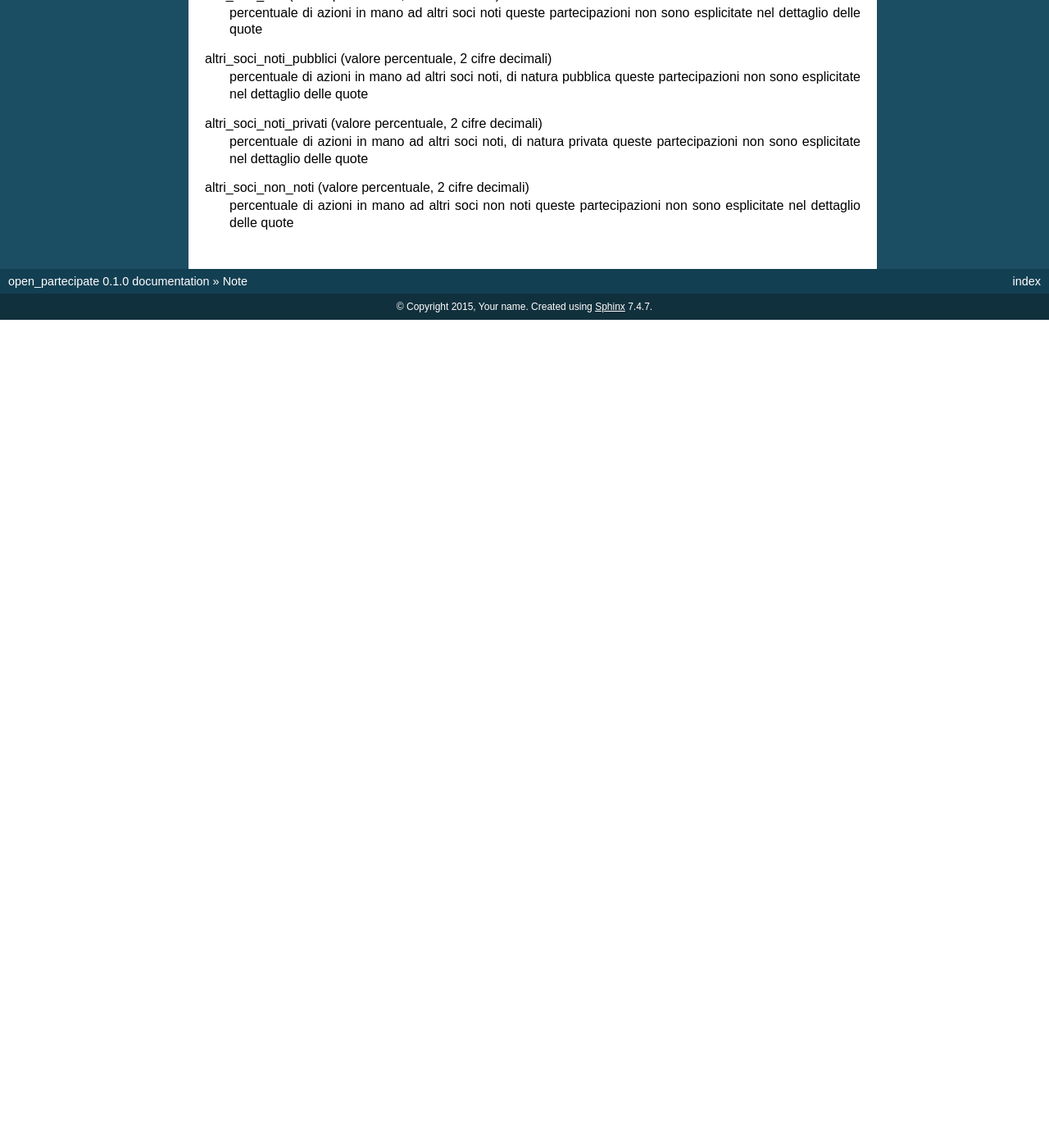
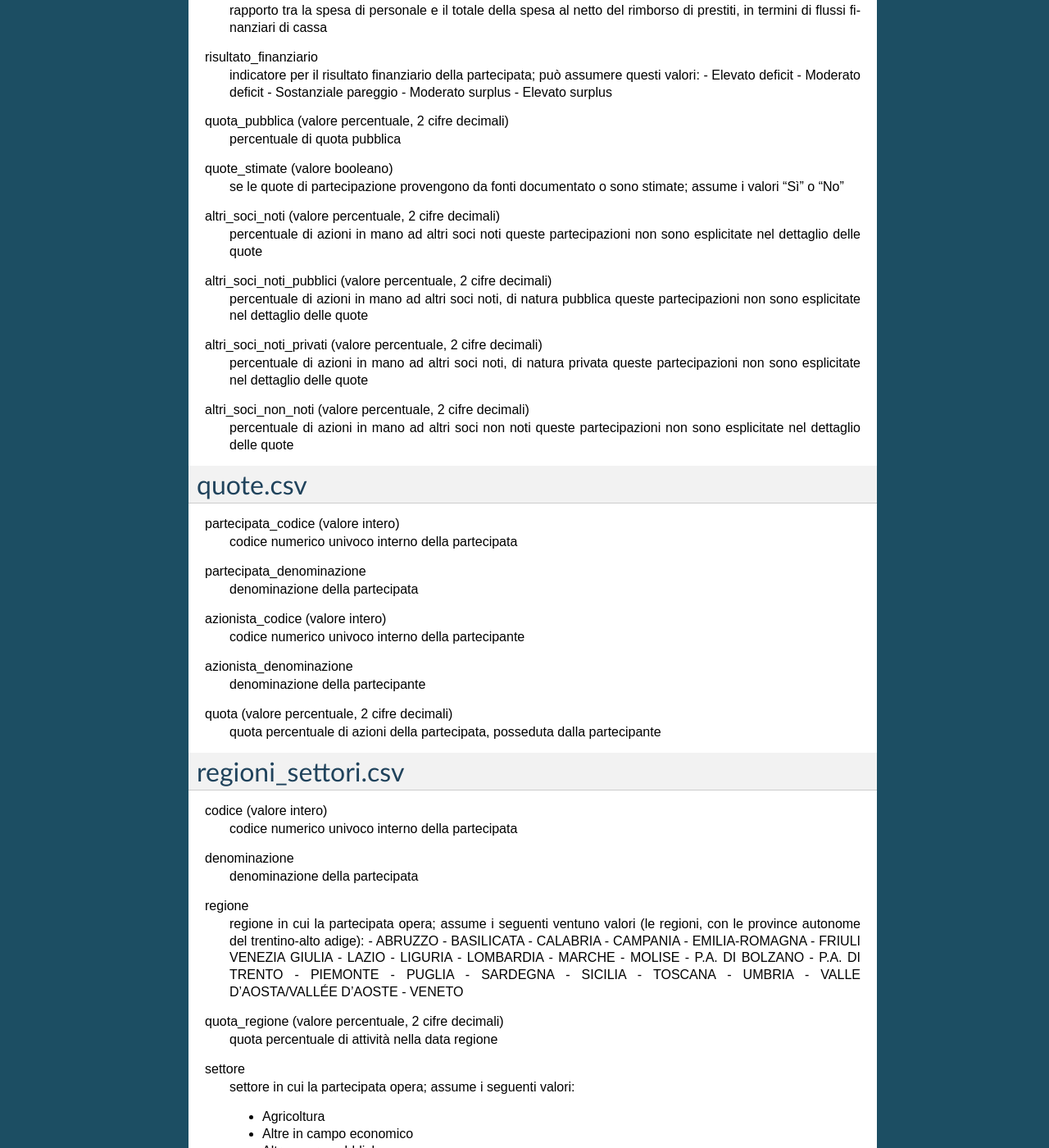
Before and after one commit to DeppSRL/open-partecipate, a Sphinx documentation site: the page built from docs/metadata.rst, in a window 1280 px wide and 1400 px high, scrolled down 2687 px. Shown: the whole window at 82% size. Built offline with Sphinx 7.4.7, drawn with Linux system fonts in a browser that asks for light colours; pages that are not in the unit, such as notebooks, are missing from menus; before the commit the page ends 3077 px from its top, so only the background shows below that; some of the changed text lies outside the part shown.

Commit message:
Update metadata.rst

```diff
--- a/docs/metadata.rst
+++ b/docs/metadata.rst
@@ -91,18 +92,30 @@ sottotipo
   è quello utilizzato nell'applicazione;
   può prendere questi valori:
 
+  - ATO (Ambiti Territoriali Ottimali)
   - Agenzie regionali
   - Autorità ed Enti portuali
+  - Aziende consortili di province e/o comuni
   - Aziende di edilizia residenziale di livello regionale
+  - Aziende di edilizia residenziale di livello sub-regionale
   - Aziende speciali e municipalizzate
   - Camere di commercio
+  - Consorzi  istituiti e/o partecipati dalle regioni
   - Consorzi di bonifica
   - Consorzi istituiti e/o partecipati da province e/o comuni
   - Enti di promozione turistica di livello regionale
+  - Enti di promozione turistica di livello sub-regionale
+  - Enti e Istituti di province e/o comuni
   - Enti e Istituti regionali
   - Enti per il diritto allo studio universitario
   - Enti pubblici economici di livello sub-regionale
+  - Enti pubblici economici ed Aziende regionali
+  - Fondazioni regionali - Cultura
   - Fondazioni sub-regionali - Cultura
+  - Istituzioni di province e/o comuni
+  - Istituzioni regionali
+  - Parchi Nazionali
+  - Parchi di province e/o comuni
   - Società di capitali a partecipazione regionale, per la gestione di pubblici servizi
   - Società di capitali a partecipazione sub-regionale, per la gestione di pubblici servizi
   - Società di capitali a partecipazione regionale con attività diversa dalla gestione di pubblici servizi
@@ -158,3 +171,95 @@ altri_soci_noti_privati (valore percentuale, 2 cifre decimali)
 altri_soci_non_noti (valore percentuale, 2 cifre decimali)
   percentuale di azioni in mano ad altri soci non noti
   queste partecipazioni non sono esplicitate nel dettaglio delle quote
+
+
+quote.csv
+---------
+
+partecipata_codice (valore intero)
+  codice numerico univoco interno della partecipata
+
+partecipata_denominazione
+  denominazione della partecipata
+
+azionista_codice (valore intero)
+  codice numerico univoco interno della partecipante
+
+azionista_denominazione
+  denominazione della partecipante
+
+quota (valore percentuale, 2 cifre decimali)
+  quota percentuale di azioni della partecipata, posseduta dalla partecipante
+
+
+regioni_settori.csv
+-------------------
+
+codice (valore intero)
+  codice numerico univoco interno della partecipata
+
+denominazione
+  denominazione della partecipata
+
+regione
+  regione in cui la partecipata opera;
+  assume i seguenti ventuno valori (le regioni, con le province autonome del trentino-alto adige):
+  - ABRUZZO
+  - BASILICATA
+  - CALABRIA
+  - CAMPANIA
+  - EMILIA-ROMAGNA
+  - FRIULI VENEZIA GIULIA
+  - LAZIO
+  - LIGURIA
+  - LOMBARDIA
+  - MARCHE
+  - MOLISE
+  - P.A. DI BOLZANO
+  - P.A. DI TRENTO
+  - PIEMONTE
+  - PUGLIA
+  - SARDEGNA
+  - SICILIA
+  - TOSCANA
+  - UMBRIA
+  - VALLE D'AOSTA/VALLÉE D'AOSTE
+  - VENETO
+
+quota_regione (valore percentuale, 2 cifre decimali)
+  quota percentuale di attività nella data regione
+
+settore
+  settore in cui la partecipata opera;
+  assume i seguenti valori:
+
+  - Agricoltura
+  - Altre in campo economico
+  - Altre opere pubbliche
+  - Altri interventi igenico sanitari
+  - Altri trasporti
+  - Ambiente
+  - Amministrazione Generale
+  - Commercio
+  - Cultura e servizi ricreativi
+  - Edilizia abitativa e urbanistica
+  - Energia
+  - Formazione
+  - Industria e Artigianato
+  - Interventi in campo sociale (assist. e benef.)
+  - Istruzione
+  - Lavoro
+  - Oneri non ripartibili
+  - Pesca marittima e Acquicoltura
+  - Previdenza e Integrazioni Salariali
+  - Ricerca e Sviluppo (R. & S.)
+  - Sanita'
+  - Servizio Idrico Integrato
+  - Sicurezza pubblica
+  - Smaltimento dei Rifiuti
+  - Telecomunicazioni
+  - Turismo
+  - Viabilita'
+
+quota_settore (valore percentuale, 2 cifre decimali)
+  quota percentuale di attività nel dato settore
```
Also changed, not shown: other parts of docs/metadata.rst (+1 -0 lines).
